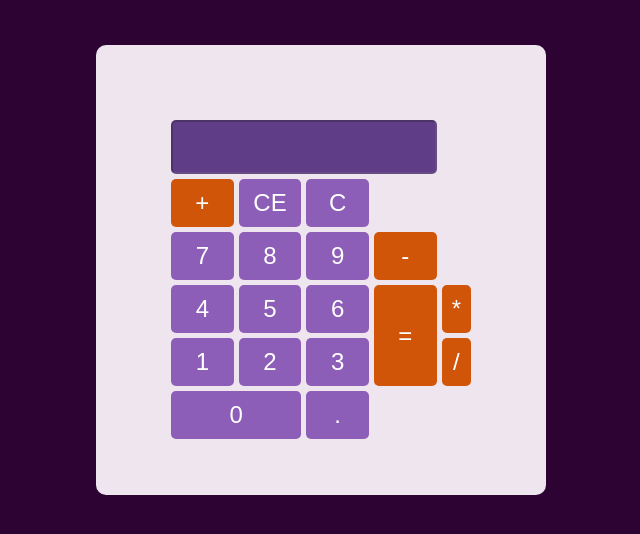
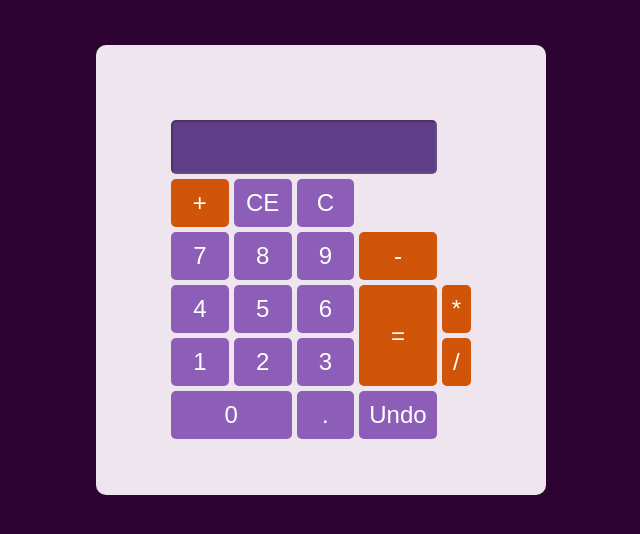
Before and after one commit to Paulpousset/Calculatrice, a plain HTML site: page index.html in a window 1280 px wide. Shown: the whole page, without its empty margins (319-959 px from the left). Drawn offline with Linux system fonts and the light colour scheme.

Commit message:
Part 3-4

```diff
--- a/index.html
+++ b/index.html
@@ -8,24 +8,25 @@
 <body>
     <div class="calculator">
         <input type="text" class="display" id="display" disabled>
-        <button class="btn operator" onclick="addOperator('+')">+</button>
-        <button class="btn" onclick="deleteLast()">CE</button>
-        <button class="btn" onclick="clearDisplay()">C</button>
-        <button class="btn" onclick="addDigit('7')">7</button>
-        <button class="btn" onclick="addDigit('8')">8</button>
-        <button class="btn" onclick="addDigit('9')">9</button>
-        <button class="btn operator" onclick="addOperator('-')">-</button>
-        <button class="btn" onclick="addDigit('4')">4</button>
-        <button class="btn" onclick="addDigit('5')">5</button>
-        <button class="btn" onclick="addDigit('6')">6</button>
-        <button class="btn operator" onclick="addOperator('*')">*</button>
-        <button class="btn" onclick="addDigit('1')">1</button>
-        <button class="btn" onclick="addDigit('2')">2</button>
-        <button class="btn" onclick="addDigit('3')">3</button>
-        <button class="btn operator" onclick="addOperator('/')">/</button>
-        <button class="btn" onclick="addDigit('0')">0</button>
-        <button class="btn" onclick="addDecimal()">.</button>
-        <button class="btn equals" onclick="calculate()">=</button>
+        <button class="btn operator" onclick="calculator.addOperator('+')">+</button>
+        <button class="btn" onclick="calculator.deleteLast()">CE</button>
+        <button class="btn" onclick="calculator.clearDisplay()">C</button>
+        <button class="btn" onclick="calculator.addDigit('7')">7</button>
+        <button class="btn" onclick="calculator.addDigit('8')">8</button>
+        <button class="btn" onclick="calculator.addDigit('9')">9</button>
+        <button class="btn operator" onclick="calculator.addOperator('-')">-</button>
+        <button class="btn" onclick="calculator.addDigit('4')">4</button>
+        <button class="btn" onclick="calculator.addDigit('5')">5</button>
+        <button class="btn" onclick="calculator.addDigit('6')">6</button>
+        <button class="btn operator" onclick="calculator.addOperator('*')">*</button>
+        <button class="btn" onclick="calculator.addDigit('1')">1</button>
+        <button class="btn" onclick="calculator.addDigit('2')">2</button>
+        <button class="btn" onclick="calculator.addDigit('3')">3</button>
+        <button class="btn operator" onclick="calculator.addOperator('/')">/</button>
+        <button class="btn" onclick="calculator.addDigit('0')">0</button>
+        <button class="btn" onclick="calculator.addDecimal()">.</button>
+        <button class="btn equals" onclick="calculator.calculate()">=</button>
+        <button class="btn" onclick="calculator.undo()">Undo</button>
     </div>
     <script src="script.js"></script>
 </body>
```
